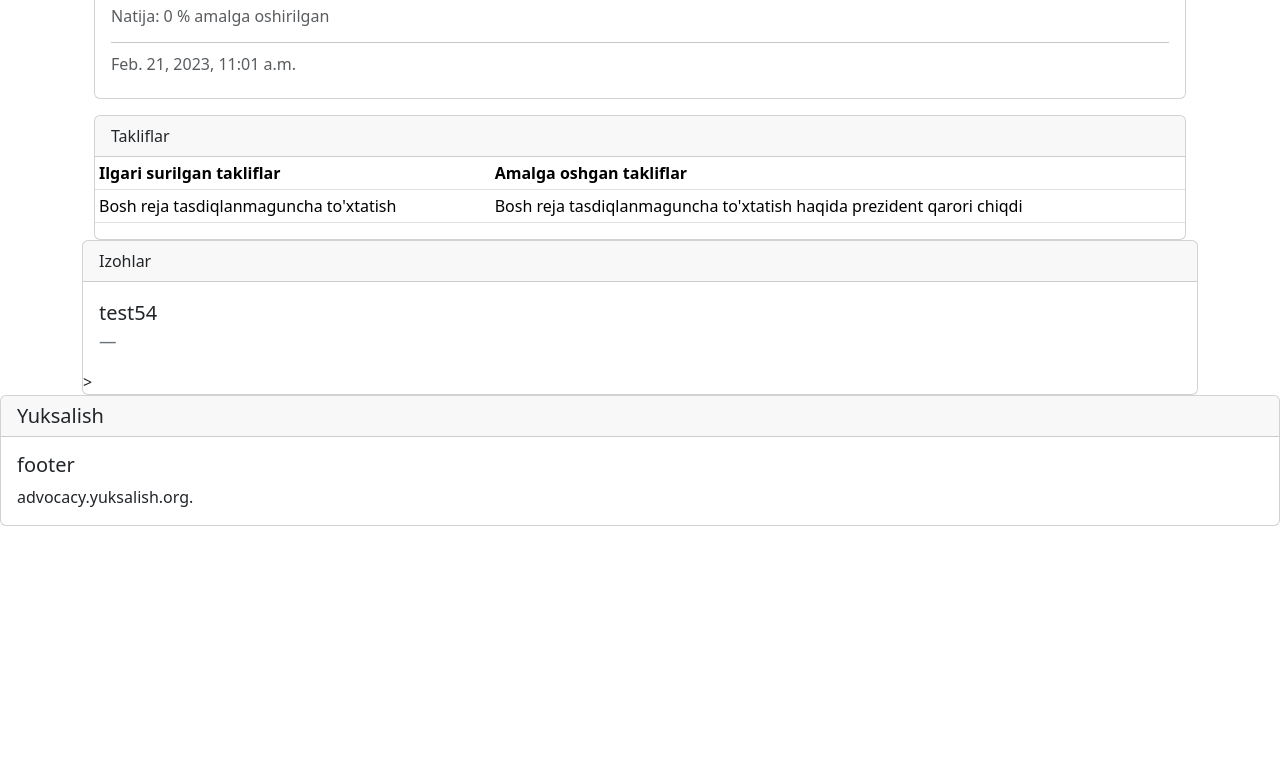
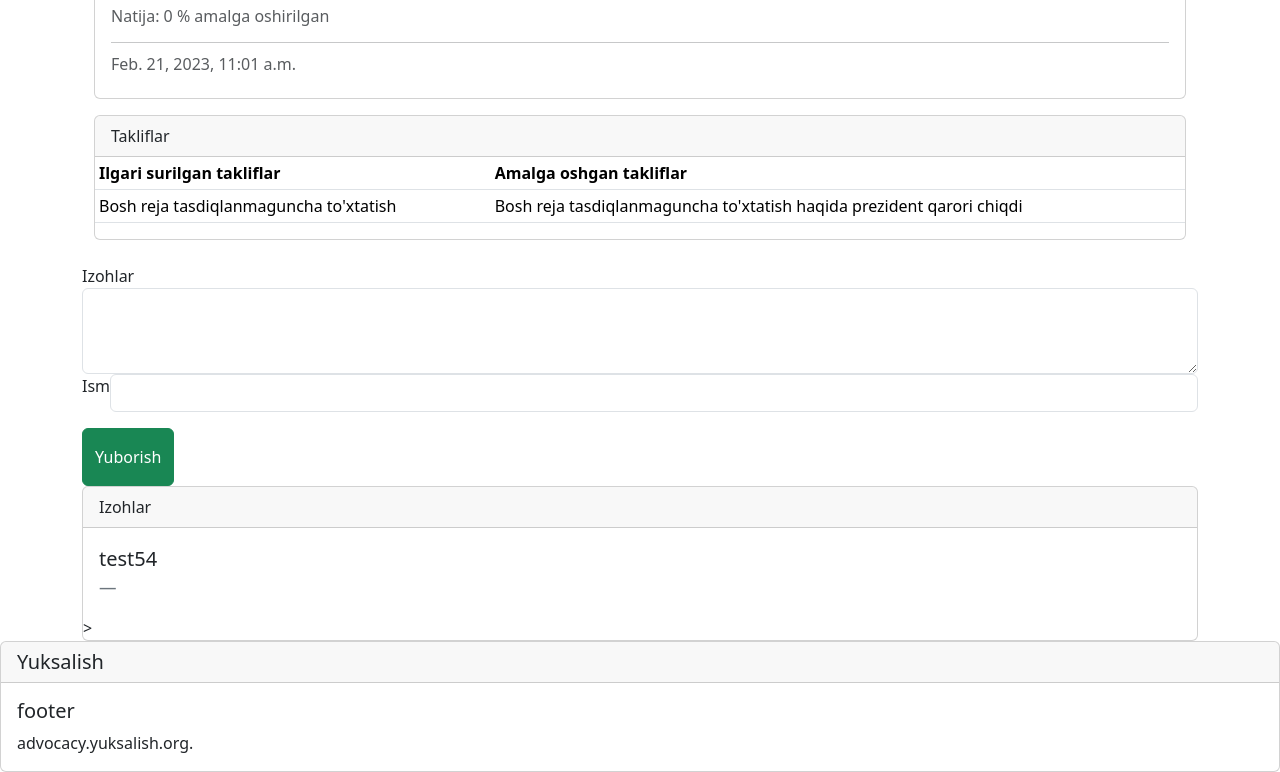
Before and after one commit to Baxtiyor-002/advocacy, a Django app: page /1/ in a window 1280 px wide. Shown: the part 1692-2464 px from the top of the page. Before the commit the page ends 2218 px from the top, so only its background shows below. Run offline with Django 4.2, Linux system fonts and the light colour scheme; data comes from the database, SQL or seed files in the repository; both versions use the stored data as it was after the commit.

Commit message:
add_comment function created

```diff
--- a/initiatives/urls.py
+++ b/initiatives/urls.py
@@ -1,5 +1,5 @@
 from django.urls import path
-
+from . import views
 
 
 from .views import HomePageView, InitiativeDetailView
@@ -7,4 +7,5 @@ from .views import HomePageView, InitiativeDetailView
 urlpatterns = [
     path('<int:pk>/', InitiativeDetailView.as_view(), name='initiative_detail'),
     path('', HomePageView.as_view(), name='home.html'),
+    path('comment/<int:pk>/', views.Comment.as_view(), name="add_comment"),
 ]
--- a/initiatives/views.py
+++ b/initiatives/views.py
@@ -1,9 +1,10 @@
 from django.http import request
-from django.shortcuts import render
-from django.views.generic import ListView, DetailView,View
+from django.shortcuts import render, redirect
+from django.views.generic import ListView, DetailView
 from .models import Initiative, Comment
+from django.views.generic.base import View
 
-
+from .forms import CommentForm
 # Create your views here.
 
 class HomePageView(ListView):
@@ -31,3 +32,14 @@ class InitiativeDetailView(DetailView):
 #             'comments': self.model2.objects.all()
 #         }
 #         return(render(request, self.template, self.context))
+
+
+class Comment(View):
+
+    def post(self, request, pk):
+        form = CommentForm(request.POST)
+        if form.is_valid():
+            form = form.save(commit=False)
+            form.initiative_id = pk
+            form.save()
+        return redirect("/")
--- a/templates/initiative_detail.html
+++ b/templates/initiative_detail.html
@@ -5,7 +5,7 @@
         <div class="card">
             <div class="card-body">
                 {% if object.photo %}
-                    <img class="card-img-top" src="{{ object.photo.url }}" alt="{{ object.title }}">
+                    <img class="card-img-top" style="" src="{{ object.photo.url }}" alt="{{ object.title }}">
                 {% endif %}
                 <h1 class="card-title">{{ object.title }}</h1>
                 <hr>
@@ -40,6 +40,25 @@
                         </table>
                     </div>
             </div>
+            <form action="{% url 'add_comment' initiative.id %}" method="post" class="mt-4">
+                {% csrf_token %}
+                <div class="form-group editContent">
+                    <label for="contactcomment" class="editContent">
+                        Izohlar
+                    </label>
+                    <textarea class="form-control border" rows="3" name="comment" id="editContent" required=""></textarea>
+                </div>
+                <div class="d-sm-flex">
+                    <label for="contactcomment" class="editContent">
+                        Ism
+                    </label>
+                    <input type="text" class="form-control border"
+                        id="contactcomment" class="editContent" name="fio" required="">
+                </div>
+                <button type="submit" class="mt-3 btn btn-success btn-block py-3">
+                    Yuborish
+                </button>
+            </form>
             <div class="card">
                 <div class="card-header">Izohlar</div>
                     {% for comment in initiative.comments.all %}
```
Also changed, not shown: initiatives/forms.py (added, +9 -0 lines), db.sqlite3.
